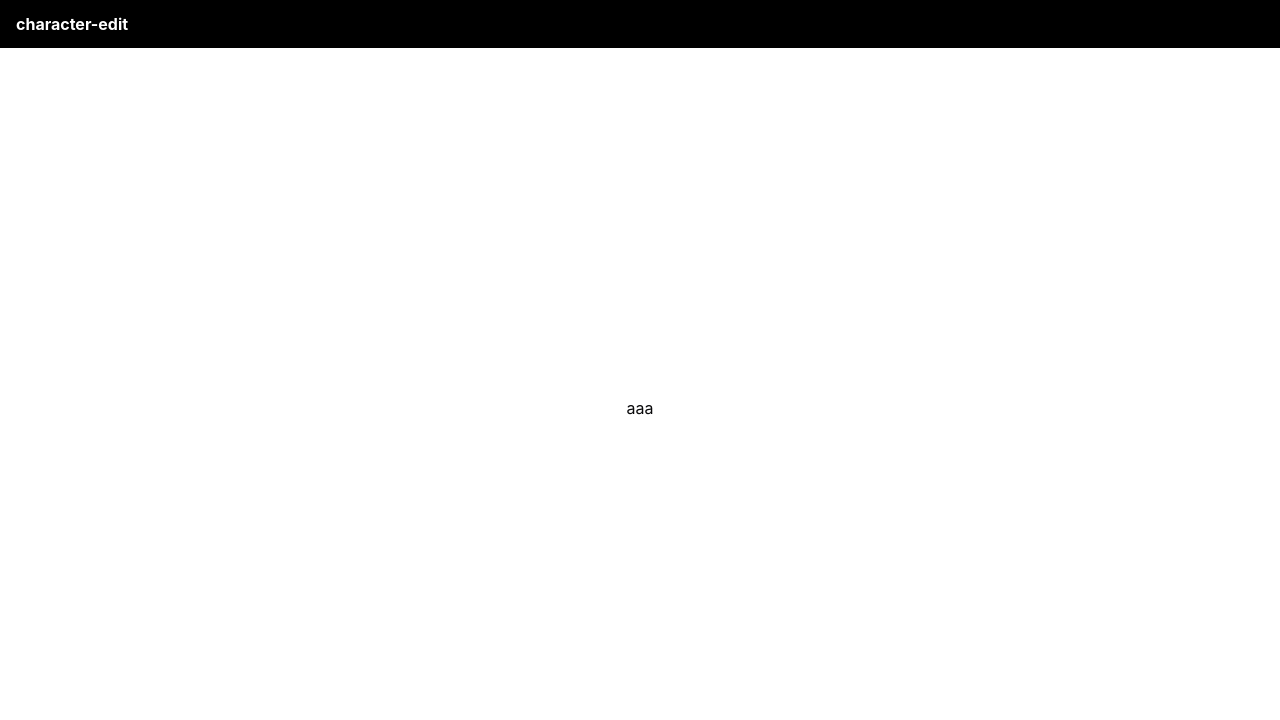
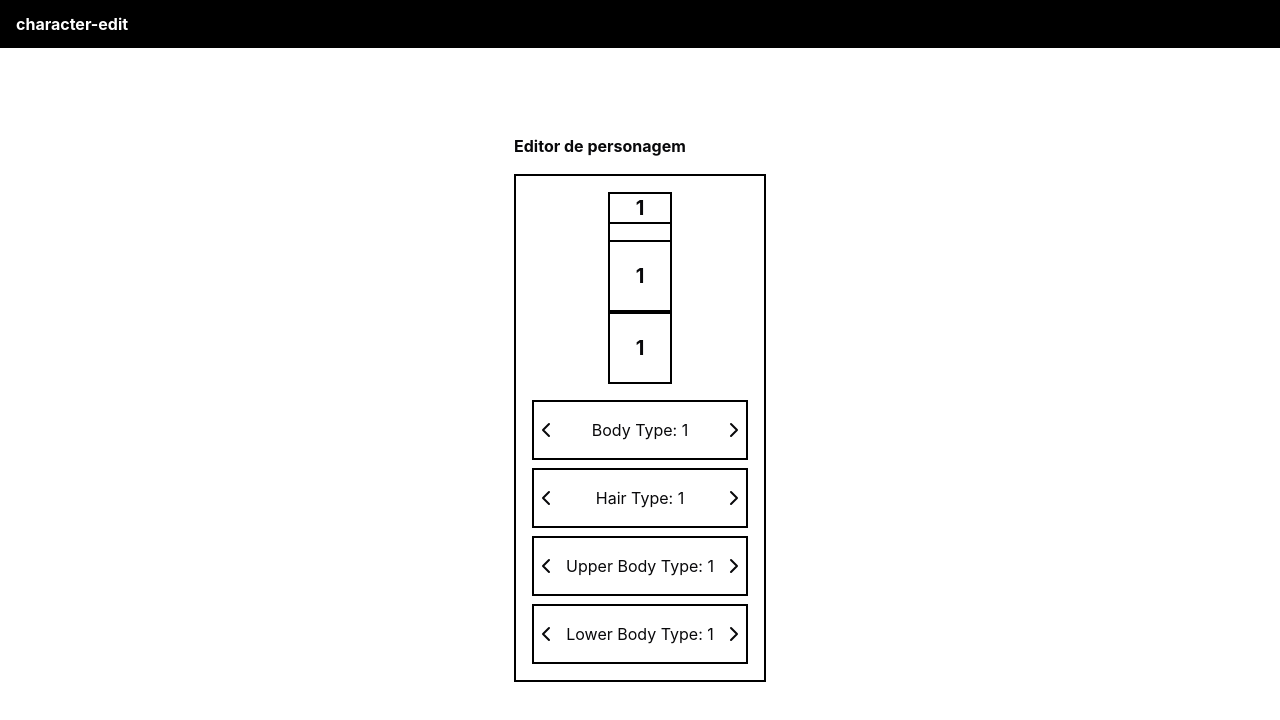
Before and after one commit to Grupo-LADA/character-editor, a React (Vite) app: page /#/ in a window 1280 px wide. Shown: the top 720 px of the page. Built offline with nearby package versions, Linux system fonts and the light colour scheme.

Commit message:
feat: character switcher

```diff
--- a/eslint.config.js
+++ b/eslint.config.js
@@ -1,5 +1,11 @@
 //  @ts-check
-
 import { tanstackConfig } from '@tanstack/eslint-config'
 
-export default [...tanstackConfig]
+export default [
+  ...tanstackConfig,
+  {
+    rules: {
+      'import/order': 'off',
+    },
+  },
+]
--- a/package.json
+++ b/package.json
@@ -31,6 +31,7 @@
     "@tanstack/eslint-config": "^0.3.0",
     "@testing-library/dom": "^10.4.0",
     "@testing-library/react": "^16.2.0",
+    "@trivago/prettier-plugin-sort-imports": "^5.2.2",
     "@types/react": "^19.0.8",
     "@types/react-dom": "^19.0.3",
     "@vitejs/plugin-react": "^4.3.4",
--- /dev/null
+++ b/src/components/features/home/CharacterComponentSwitcher/CharacterComponentSwitcher.tsx
@@ -0,0 +1,26 @@
+import type { CharacterComponentHook } from '@/types/character'
+import { ChevronLeftIcon, ChevronRightIcon } from 'lucide-react'
+
+type CharacterComponentSwitcherProps = {
+  characterComponentHook: CharacterComponentHook
+  title: string
+}
+
+export default function CharacterComponentSwitcher({
+  characterComponentHook,
+  title,
+}: CharacterComponentSwitcherProps) {
+  return (
+    <div className="flex py-4 border-2 border-black justify-between gap-2 items-center">
+      <button onClick={characterComponentHook.decrease}>
+        <ChevronLeftIcon />
+      </button>
+      <div className="min-w-12">
+        {title}: {characterComponentHook.id}
+      </div>
+      <button onClick={characterComponentHook.increase}>
+        <ChevronRightIcon />
+      </button>
+    </div>
+  )
+}
--- /dev/null
+++ b/src/components/features/home/CharacterComponentSwitcher/index.ts
@@ -0,0 +1,3 @@
+import CharacterComponentSwitcher from './CharacterComponentSwitcher'
+
+export default CharacterComponentSwitcher
--- /dev/null
+++ b/src/components/features/home/CharacterContainer/CharacterContainer.tsx
@@ -0,0 +1,26 @@
+import { cn } from '@/lib/utils'
+import type { ReactNode } from 'react'
+
+type CharacterContainerProps = {
+  children: ReactNode
+  className?: string
+  id?: string
+}
+
+export default function CharacterContainer({
+  children,
+  className,
+  id,
+}: CharacterContainerProps) {
+  return (
+    <main
+      id={id}
+      className={cn(
+        'flex items-center justify-center text-xl font-bold border-2 border-black bg-white',
+        className,
+      )}
+    >
+      {children}
+    </main>
+  )
+}
--- /dev/null
+++ b/src/components/features/home/CharacterContainer/index.ts
@@ -0,0 +1,3 @@
+import CharacterContainer from './CharacterContainer'
+
+export default CharacterContainer
--- a/src/constants/character.ts
+++ b/src/constants/character.ts
@@ -1,5 +1,6 @@
 import { generateCharacterComponents } from '@/lib/character'
 
-export const BODY_TYPES = generateCharacterComponents('BodyType', 2)
-export const UPPER_BODIES = generateCharacterComponents('UpperBody', 5)
-export const LOWER_BODIES = generateCharacterComponents('LowerBody', 5)
+export const BODY_TYPES = generateCharacterComponents(2)
+export const HAIR_TYPES = generateCharacterComponents(10)
+export const UPPER_BODIES = generateCharacterComponents(5)
+export const LOWER_BODIES = generateCharacterComponents(5)
--- /dev/null
+++ b/src/hooks/useCharacterSwitch.ts
@@ -0,0 +1,9 @@
+import type { CharacterComponentHook } from '@/types/character'
+import { useState } from 'react'
+
+export function useCharacterSwitch(max: number, initial = 1) {
+  const [id, setId] = useState(initial)
+  const increase = () => setId(id >= max ? 1 : id + 1)
+  const decrease = () => setId(id <= 1 ? max : id - 1)
+  return { id, increase, decrease } as CharacterComponentHook
+}
--- a/src/lib/character.ts
+++ b/src/lib/character.ts
@@ -1,11 +1,9 @@
 import type { CharacterComponent } from '@/types/character'
 
 export function generateCharacterComponents(
-  type: string,
   count: number,
 ): Array<CharacterComponent> {
   return Array.from({ length: count }, (_, i) => ({
     id: i + 1,
-    title: `${type} ${i + 1}`,
   }))
 }
--- a/src/routes/index.tsx
+++ b/src/routes/index.tsx
@@ -1,10 +1,73 @@
+import CharacterComponentSwitcher from '@/components/features/home/CharacterComponentSwitcher'
+import CharacterContainer from '@/components/features/home/CharacterContainer'
+import {
+  BODY_TYPES,
+  HAIR_TYPES,
+  LOWER_BODIES,
+  UPPER_BODIES,
+} from '@/constants/character'
+import { useCharacterSwitch } from '@/hooks/useCharacterSwitch'
+import HomeLayout from '@/layouts/HomeLayout'
 import { createFileRoute } from '@tanstack/react-router'
-import HomeLayout from '@/layouts/HomeLayout'
 
 export const Route = createFileRoute('/')({
   component: App,
 })
 
 function App() {
-  return <HomeLayout>aaa</HomeLayout>
+  const bodyType = useCharacterSwitch(BODY_TYPES.length)
+  const hairType = useCharacterSwitch(HAIR_TYPES.length)
+  const upperBody = useCharacterSwitch(UPPER_BODIES.length)
+  const lowerBody = useCharacterSwitch(LOWER_BODIES.length)
+
+  return (
+    <HomeLayout>
+      <div className="flex flex-col gap-4">
+        <strong>Editor de personagem</strong>
+        <div className="flex flex-col items-center justify-center gap-4 border-2 border-black p-4">
+          <div className="relative">
+            <CharacterContainer className="h-48 w-16 z-0" id="body-type">
+              {bodyType.id}
+            </CharacterContainer>
+            <CharacterContainer
+              className="absolute h-8 w-16 z-3 top-0"
+              id="hair-type"
+            >
+              {hairType.id}
+            </CharacterContainer>
+            <CharacterContainer
+              className="absolute h-18 w-16 z-3 top-12"
+              id="upper-body-type"
+            >
+              {upperBody.id}
+            </CharacterContainer>
+            <CharacterContainer
+              className="absolute h-18 w-16 z-3 bottom-0"
+              id="lower-body-type"
+            >
+              {lowerBody.id}
+            </CharacterContainer>
+          </div>
+          <div className="flex flex-col gap-2">
+            <CharacterComponentSwitcher
+              characterComponentHook={bodyType}
+              title="Body Type"
+            />
+            <CharacterComponentSwitcher
+              characterComponentHook={hairType}
+              title="Hair Type"
+            />
+            <CharacterComponentSwitcher
+              characterComponentHook={upperBody}
+              title="Upper Body Type"
+            />
+            <CharacterComponentSwitcher
+              characterComponentHook={lowerBody}
+              title="Lower Body Type"
+            />
+          </div>
+        </div>
+      </div>
+    </HomeLayout>
+  )
 }
```
Also changed, not shown: src/types/character.d.ts (+8 -1 lines), 2 other files (tests, documents, lock files or other folders).
